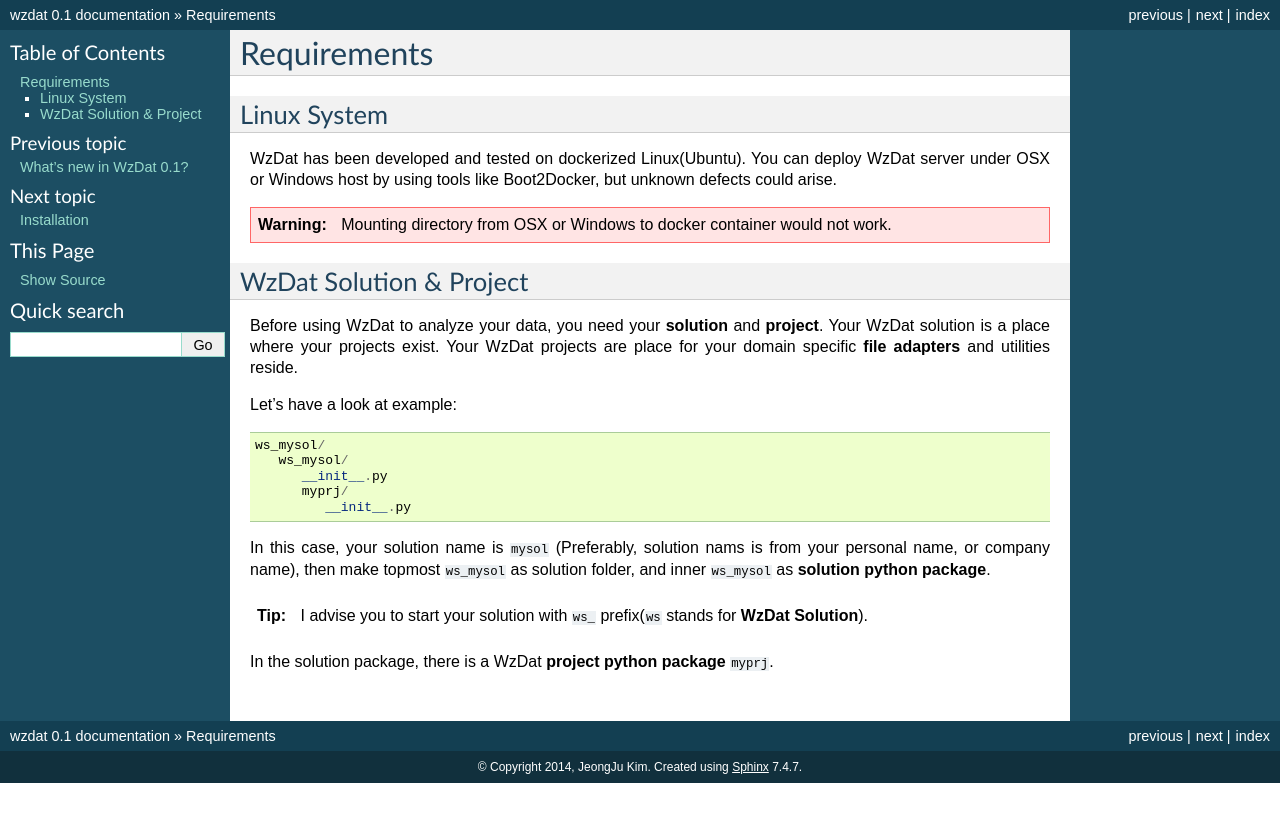
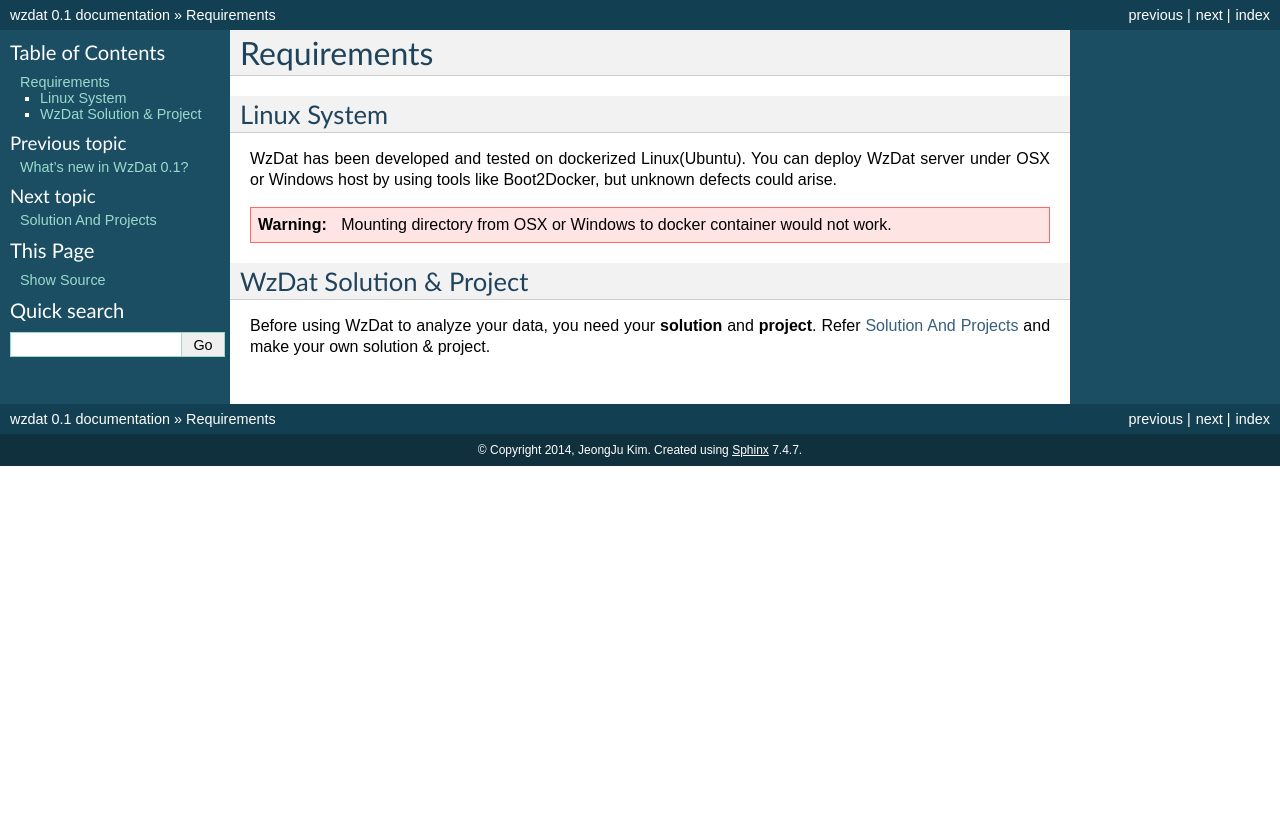
Before and after one commit to haje01/wzdat, a Sphinx documentation site: the page built from docs/requirements.rst, in a window 1280 px wide. Shown: the top 822 px of the page. Built offline with Sphinx 7.4.7, drawn with Linux system fonts in a browser that asks for light colours.

Commit message:
restructure

```diff
--- a/docs/index.rst
+++ b/docs/index.rst
@@ -19,6 +19,7 @@ User's Guide
    foreword
    whatsnew/0.1
    requirements
+   solandprj
    install
    tutorial
 
--- a/docs/requirements.rst
+++ b/docs/requirements.rst
@@ -14,20 +14,4 @@ WzDat has been developed and tested on dockerized Linux(Ubuntu). You can deploy
 WzDat Solution & Project
 ------------------------
 
-Before using WzDat to analyze your data, you need your **solution** and **project**. Your WzDat solution is a place where your projects exist. Your WzDat projects are place for your domain specific **file adapters** and utilities reside.
-
-Let's have a look at example::
-
-   ws_mysol/
-      ws_mysol/
-         __init__.py
-         myprj/
-            __init__.py
-
-In this case, your solution name is ``mysol`` (Preferably, solution nams is from your personal name, or company name), then make topmost ``ws_mysol`` as solution folder, and inner ``ws_mysol`` as **solution python package**.
-
-.. tip::
-
-   I advise you to start your solution with ``ws_`` prefix(``ws`` stands for **WzDat Solution**).
-
-In the solution package, there is a WzDat **project python package** ``myprj``.
+Before using WzDat to analyze your data, you need your **solution** and **project**. Refer :ref:`solandprj` and make your own solution & project.
--- a/docs/tutorial.rst
+++ b/docs/tutorial.rst
@@ -1,4 +1,4 @@
-.. _tutorial
+.. _tutorial:
 
 Tutorial
 ========
```
Also changed, not shown: docs/solandprj.rst (added, +22 -0 lines).
